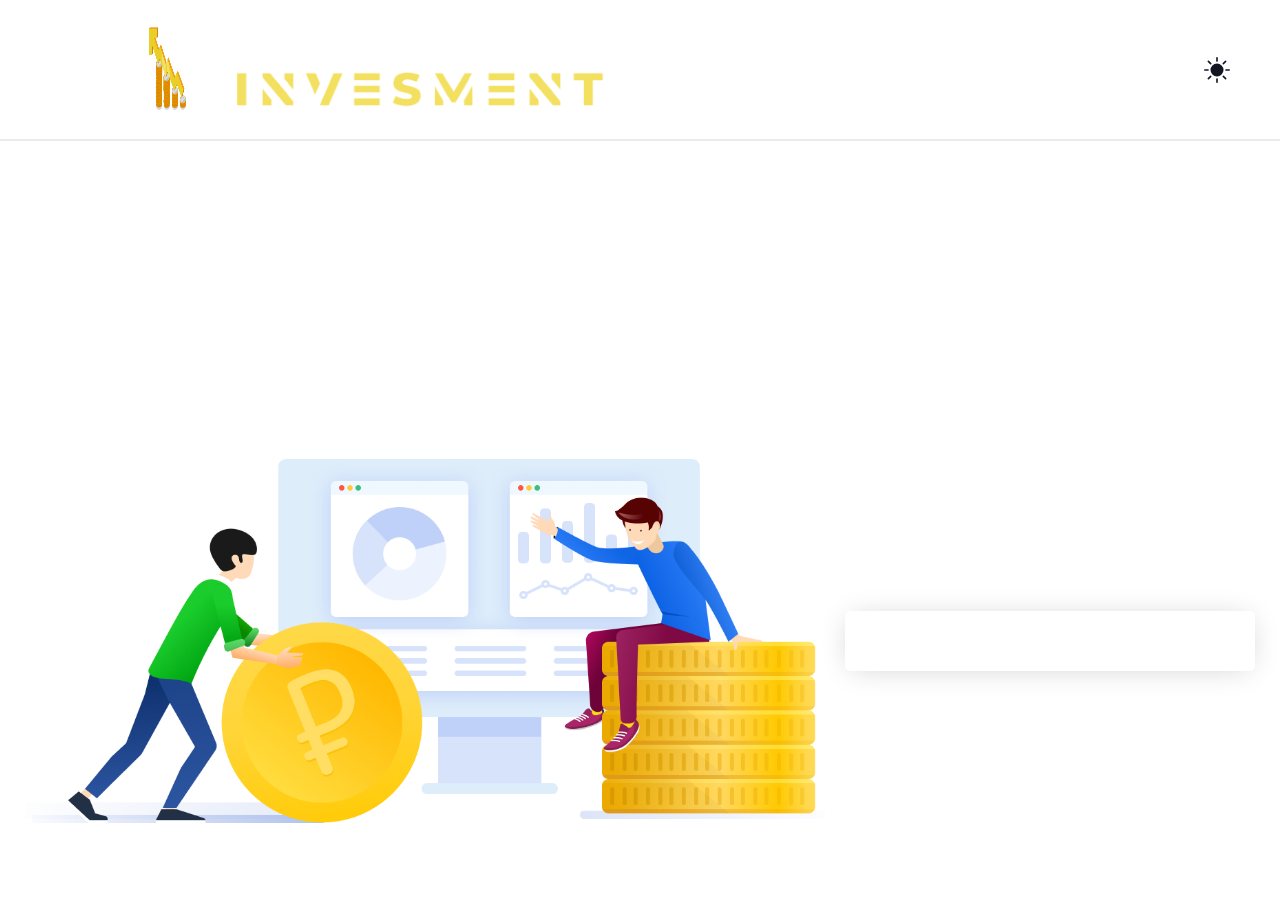
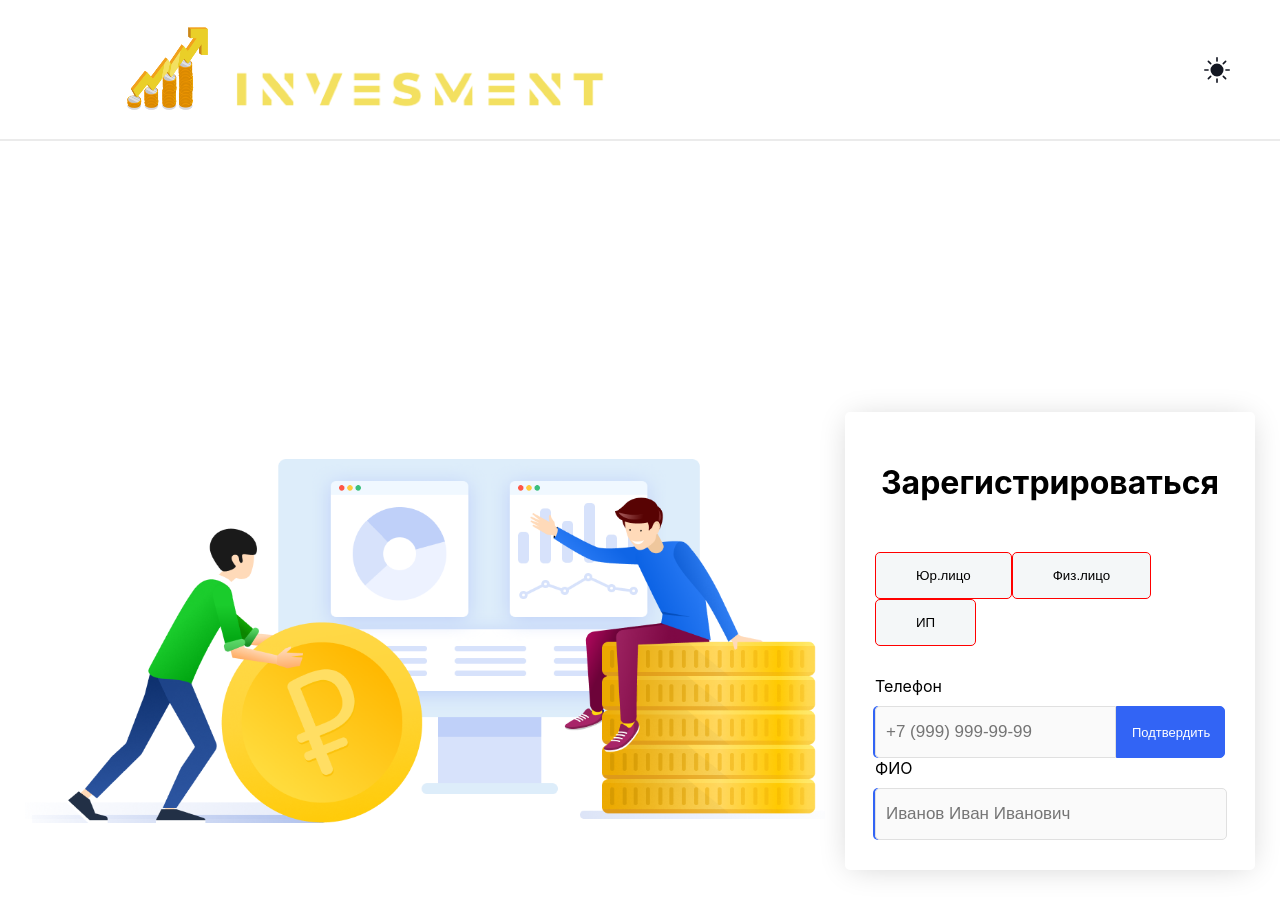
Before and after one commit to x-dew/investment, a React (Create React App) app: page /register/registerPhone in a window 1280 px wide. Before the commit this address had no page. Shown: the top 916 px of the page. Built offline with nearby package versions, Linux system fonts and the light colour scheme.

Commit message:
registerName

```diff
--- a/src/register/SignUp/SignUp.css
+++ b/src/register/SignUp/SignUp.css
@@ -86,6 +86,11 @@
     width: 100%;
     padding: 15px;
     font-size: 17px;
+}
+
+.signButtonLink{
+    color: #fff;
+    text-decoration: none;
 }
 
 .signButton:hover {
--- a/src/register/SignUp/SignUp.js
+++ b/src/register/SignUp/SignUp.js
@@ -132,11 +132,11 @@ const SignUp = ({dispatchSignUp, signUpReduce}) => {
             </div>
             <div className='password'>
                 <label className="">Пароль</label>
-                <div className={checkCode === null ?'inputPasswordDisabled inputTop' :"inputPassword inputTop"}>
+                <div className={checkCode === null ? 'inputPasswordDisabled inputTop' : "inputPassword inputTop"}>
                     <input
                         disabled={checkCode === null}
                         onChange={(e) => {
-                            if (/(?=.*?["a-zA-Z-0-9])/.test(e.nativeEvent.data)){
+                            if (/(?=.*?["a-zA-Z-0-9])/.test(e.nativeEvent.data)) {
                                 register(e)
                             }
                         }}
@@ -152,21 +152,25 @@ const SignUp = ({dispatchSignUp, signUpReduce}) => {
                     <div className='availableSymbols'>
                         <div className='separationSymbol'>
                             <div className='symbols'>
-                            <div className={/(?=.*?[A-Z])/.test(signUpReduce.password) === true ?'availableSymbolsRight': 'availableSymbolsError'}> </div>
+                                <div
+                                    className={/(?=.*?[A-Z])/.test(signUpReduce.password) === true ? 'availableSymbolsRight' : 'availableSymbolsError'}></div>
                                 <p>одна прописная буква</p>
                             </div>
                             <div className='symbols'>
-                            <div className={/(?=.*?[a-z])/.test(signUpReduce.password) === true ?'availableSymbolsRight': 'availableSymbolsError'}> </div>
+                                <div
+                                    className={/(?=.*?[a-z])/.test(signUpReduce.password) === true ? 'availableSymbolsRight' : 'availableSymbolsError'}></div>
                                 <p>одна строчная буква</p>
                             </div>
                         </div>
                         <div className='separationSymbol'>
                             <div className='symbols'>
-                            <div className={/.{8,}/.test(signUpReduce.password) === true ?'availableSymbolsRight': 'availableSymbolsError'}> </div>
+                                <div
+                                    className={/.{8,}/.test(signUpReduce.password) === true ? 'availableSymbolsRight' : 'availableSymbolsError'}></div>
                                 <p>не менее 8 символов</p>
                             </div>
                             <div className='symbols'>
-                            <div className={/(?=.*?[0-9])/.test(signUpReduce.password) === true ?'availableSymbolsRight': 'availableSymbolsError'}> </div>
+                                <div
+                                    className={/(?=.*?[0-9])/.test(signUpReduce.password) === true ? 'availableSymbolsRight' : 'availableSymbolsError'}></div>
                                 <p>одна цифра</p>
                             </div>
                         </div>
@@ -185,12 +189,13 @@ const SignUp = ({dispatchSignUp, signUpReduce}) => {
                 disabled={checkbox === false}
                 className="signButton"
             >
-                Продолжить
+                <Link className="signButtonLink" to="registerPhone">Продолжить</Link>
+
             </button>
             <p className="text-center">
-                <small className="registerСhoose">
-                    Already have an account? <Link to="/">Login in</Link>.
-                </small>
+                <span className="registerСhoose">
+                    Already have an account? <Link to="registerPhone">Login in</Link>.
+                </span>
             </p>
         </div>
     )
--- a/src/register/reduce/reduce.js
+++ b/src/register/reduce/reduce.js
@@ -1,37 +1,33 @@
 import React from "react";
 
-export const signUpData = {
-    name: '',
-    email: '',
-    email_code: '',
-    password: ''
-}
+// export const signUpData = {
+//     name: '',
+//     email: '',
+//     email_code: '',
+//     password: ''
+// }
 
 export const signInData = {
     youEmail: '',
     youPassword: ''
 }
 
-const registerEmail = {
-    email: "",
-    email_code: ''
-}
 
-const registerPhone = {
+export const signUpDataPhone = {
     phone: '',
     phone_code: ''
 }
 
-const registerObjekt = {
-    email: "investor@incrowd.ru",
-    email_code: 1689,
-    phone: "+7(977)586-20-70",
-    phone_code: 5437,
-    role: "investor",
-    legal_form_type: "indiv",
-    password: "investorIncrowd",
+export const signUpData = {
+    email: '',
+    email_code: '',
+    phone: '',
+    phone_code: '',
+    role: '',
+    legal_form_type: "",
+    password: "",
     confidentiality_acceptance: true,
-    fio: "Инвестор",
+    fio: "",
     without_patronymic: false
 }
 
--- a/src/register/register.js
+++ b/src/register/register.js
@@ -4,15 +4,14 @@ import Img from './../imgInvestvent/logoRegister.png'
 import SignIn from "./SignIn/SignIn";
 import './register.css'
 import SignUp from "./SignUp/SignUp";
-import {signUpData, signInData, reduce} from "./reduce/reduce";
-
+import {signUpData, signInData, signUpDataPhone,reduce} from "./reduce/reduce";
+import RegisterName from "./registerName/registerName";
 
 
 const Register = ({color}) => {
 
     const [signUpReduce, dispatchSignUp] = useReducer(reduce, signUpData)
-    const [signInReduce,dispatchSignIn] = useReducer(reduce,signInData)
-
+    const [signInReduce, dispatchSignIn] = useReducer(reduce, signInData)
 
 
     return (
@@ -22,13 +21,19 @@ const Register = ({color}) => {
                 <Routes>
                     <Route path="/"
                            element={<SignIn
-                        signInReduce={signInReduce}
-                        dispatchSignIn={dispatchSignIn}
-                    />}/>
+                               signInReduce={signInReduce}
+                               dispatchSignIn={dispatchSignIn}
+                           />}/>
                     <Route path="register"
                            element={<SignUp
-                        signUpReduce={signUpReduce}
-                        dispatchSignUp={dispatchSignUp}/>}/>
+                               signUpReduce={signUpReduce}
+                               dispatchSignUp={dispatchSignUp}/>}/>
+                    <Route path="/register/registerPhone"
+                           element={<RegisterName
+                               signUpReduce={signUpReduce}
+                               dispatchSignUp={dispatchSignUp}
+                           />}
+                    />
                 </Routes>
             </div>
         </div>
--- /dev/null
+++ b/src/register/registerName/registerName.css
@@ -0,0 +1,27 @@
+
+.registerName h1 {
+    margin-bottom: 50px;
+    text-align: center;
+}
+
+.registerName input {
+    width: 100%;
+    max-width: calc(100% - 10px);
+    padding: 15px 0 15px 10px;
+    font-size: 17px;
+    border-radius: 5px;
+    border: 1px solid #e0e0e0;
+    box-shadow: -2px 0px 0px 0px #3264f5;
+}
+
+.registerName input:focus-visible {
+    outline: none;
+}
+
+.registerPhone{
+    margin-top: 30px;
+}
+
+.registerPhoneTop{
+    margin: 10px 0;
+}
--- /dev/null
+++ b/src/register/registerName/registerName.js
@@ -0,0 +1,125 @@
+import React, {useState} from "react";
+import './registerName.css'
+
+const RegisterName = ({dispatchSignUp, signUpReduce}) => {
+
+    const [faceCategory, setFaceCategory] = useState('')
+    const [checkbox, setCheckbox] = useState(false)
+    const [confirmPassword, setConfirmPassword] = useState(null)
+    const [checkCode, setCheckCode] = useState(null)
+
+    console.log(signUpReduce)
+
+    const register = (e) => {
+        dispatchSignUp({
+            payload: {
+                name: e.target.name,
+                value: e.target.value
+            }
+        })
+    }
+
+
+    return (
+        <div className="registerName">
+            <h1>Зарегистрироваться</h1>
+            <div className='registerFace'>
+                <button
+                    style={faceCategory === '' ? {border: '1px solid red'} : {border: '1px solid white'}}
+                    type='submit'
+                    onClick={() => {
+                        setFaceCategory('Entity')
+                    }}
+                    className={`chooseBtn ${faceCategory === 'Entity' ? 'chooseBtnAction' : ''} chooseInvestor`}
+                >
+                    Юр.лицо
+                </button>
+                <button
+                    style={faceCategory === '' ? {border: '1px solid red'} : {border: '1px solid white'}}
+                    onClick={() => {
+                        setFaceCategory('Physical person')
+                    }}
+                    className={`chooseBtn ${faceCategory === 'Physical person' ? 'chooseBtnAction' : ''} chooseBorrower`}
+                >
+                    Физ.лицо
+                </button>
+                <button
+                    style={faceCategory === '' ? {border: '1px solid red'} : {border: '1px solid white'}}
+                    onClick={() => {
+                        setFaceCategory('SP')
+                    }}
+                    className={`chooseBtn ${faceCategory === 'SP' ? 'chooseBtnAction' : ''} chooseBorrower`}
+                >
+                    ИП
+                </button>
+            </div>
+            <div className='registerPhone'>
+                <div className='email'>
+                    <label className="">Телефон</label>
+                    <div className="inputEmail inputTop">
+                        <input
+                            disabled={faceCategory === ''}
+                            onChange={(e) => {
+                                register(e)
+                            }}
+                            name='phone'
+                            type="tel"
+                            className="signInput signInputEmail"
+                            placeholder="+7 (999) 999-99-99"
+                        />
+                        {checkCode === null ? <button
+                                disabled={!/^[A-Z0-9._%+-]+@[A-Z0-9.-]+\.[A-Z]{2,8}$/i.test(signUpReduce.email)}
+                                onClick={() => {
+                                    setConfirmPassword(1)
+                                }}
+                                className='inputEmailBtn'>Подтвердить
+                            </button> :
+                            <svg xmlns="http://www.w3.org/2000/svg" width="30" height="30" fill="#0d1bf5"
+                                 className="bi bi-check-lg" viewBox="0 0 16 16">
+                                <path
+                                    d="M12.736 3.97a.733.733 0 0 1 1.047 0c.286.289.29.756.01 1.05L7.88 12.01a.733.733 0 0 1-1.065.02L3.217 8.384a.757.757 0 0 1 0-1.06.733.733 0 0 1 1.047 0l3.052 3.093 5.4-6.425a.247.247 0 0 1 .02-.022Z"/>
+                            </svg>
+                        }
+
+                    </div>
+                </div>
+                <div
+                    style={confirmPassword === null ? {display: 'none'} : {display: 'block'}}
+                    className='confirmPassword'>
+                    <label className="">Код потверждения</label>
+                    <div className="inputPassword inputTop">
+                        <input
+                            onChange={(e) => {
+                                register(e)
+
+                            }}
+                            name='phone_code'
+                            type="text"
+                            className="signInput"
+                            placeholder="Подтвердить пароль"/>
+                    </div>
+                </div>
+                <div className='password'>
+                    <label className="">ФИО</label>
+                    <div className={checkCode === null ? 'inputPasswordDisabled inputTop' : "inputPassword inputTop"}>
+                        <input
+                            disabled={checkCode === null}
+                            onChange={(e) => {
+                                if (/(?=.*?["a-zA-Z-0-9])/.test(e.nativeEvent.data)) {
+                                    register(e)
+                                }
+                            }}
+                            value={signUpReduce.password}
+                            name='fio'
+                            type="text"
+                            className="signInput"
+                            placeholder="Иванов Иван Иванович"
+                        />
+                    </div>
+                </div>
+            </div>
+        </div>
+    )
+}
+
+export default RegisterName
```
Lines whose indentation alone changed are shown as unchanged.
